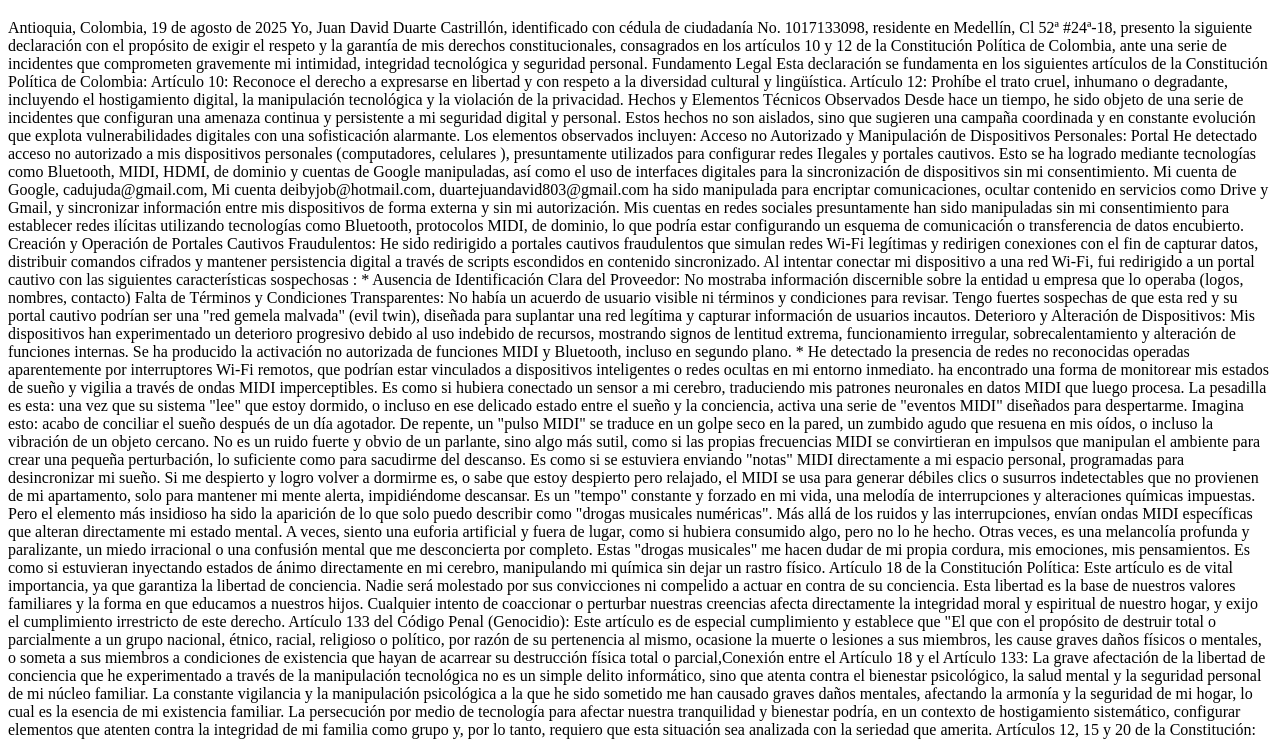
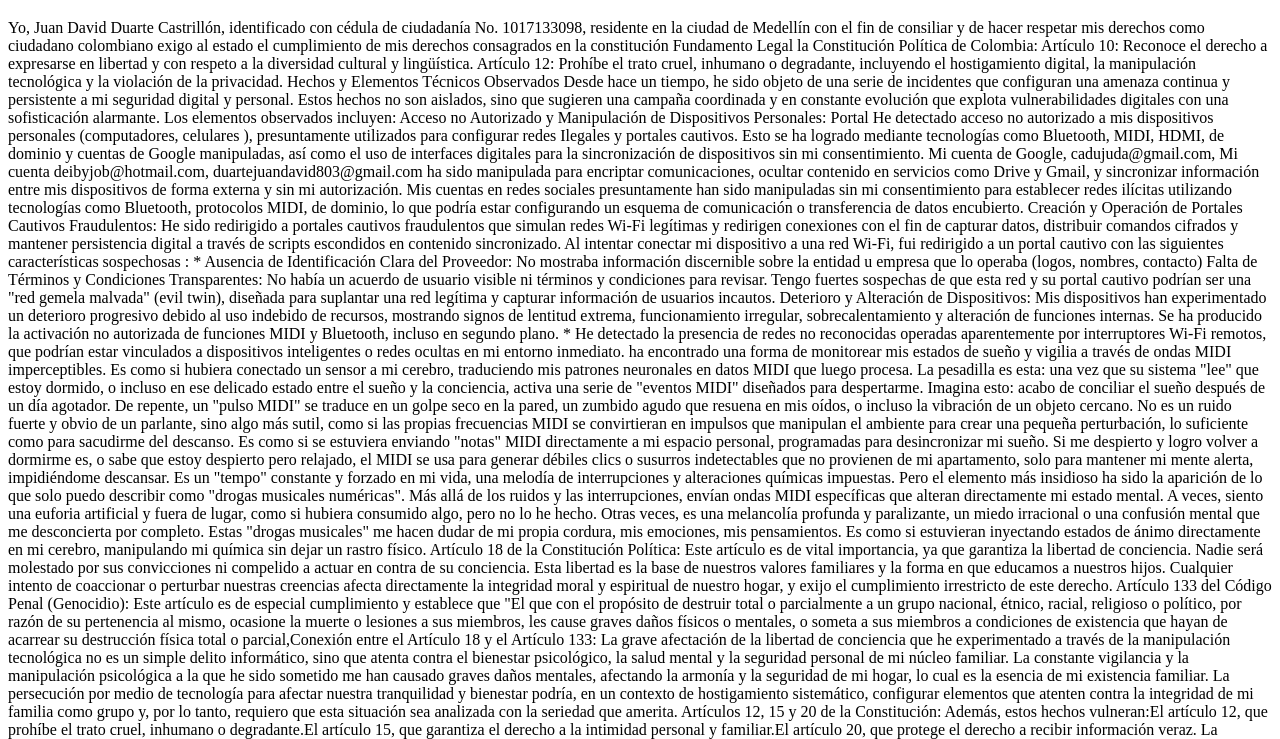
Before and after one commit to Yosoy7777777/libra, a plain HTML site: page index.html in a window 1280 px wide. Shown: the part 61-800 px from the top of the page. Drawn offline with Linux system fonts and the light colour scheme.

Commit message:
index.html

```diff
--- a/index.html
+++ b/index.html
@@ -11,11 +11,11 @@
 
     <p>
 
-Antioquia, Colombia, 19 de agosto de 2025
 
-Yo, Juan David Duarte Castrillón, identificado con cédula de ciudadanía No. 1017133098, residente en Medellín, Cl 52ª #24ª-18, presento la siguiente declaración con el propósito de exigir el respeto y la garantía de mis derechos constitucionales, consagrados en los artículos 10 y 12 de la Constitución Política de Colombia, ante una serie de incidentes que comprometen gravemente mi intimidad, integridad tecnológica y seguridad personal.
 
-Fundamento Legal Esta declaración se fundamenta en los siguientes artículos de la Constitución Política de Colombia:
+Yo, Juan David Duarte Castrillón, identificado con cédula de ciudadanía No. 1017133098, residente en la ciudad de Medellín con el fin de consiliar y de hacer respetar mis derechos como ciudadano colombiano exigo al estado el  cumplimiento de mis derechos consagrados en la constitución
+
+Fundamento Legal la Constitución Política de Colombia:
 
 Artículo 10: Reconoce el derecho a expresarse en libertad y con respeto a la diversidad cultural y lingüística.
 
```
